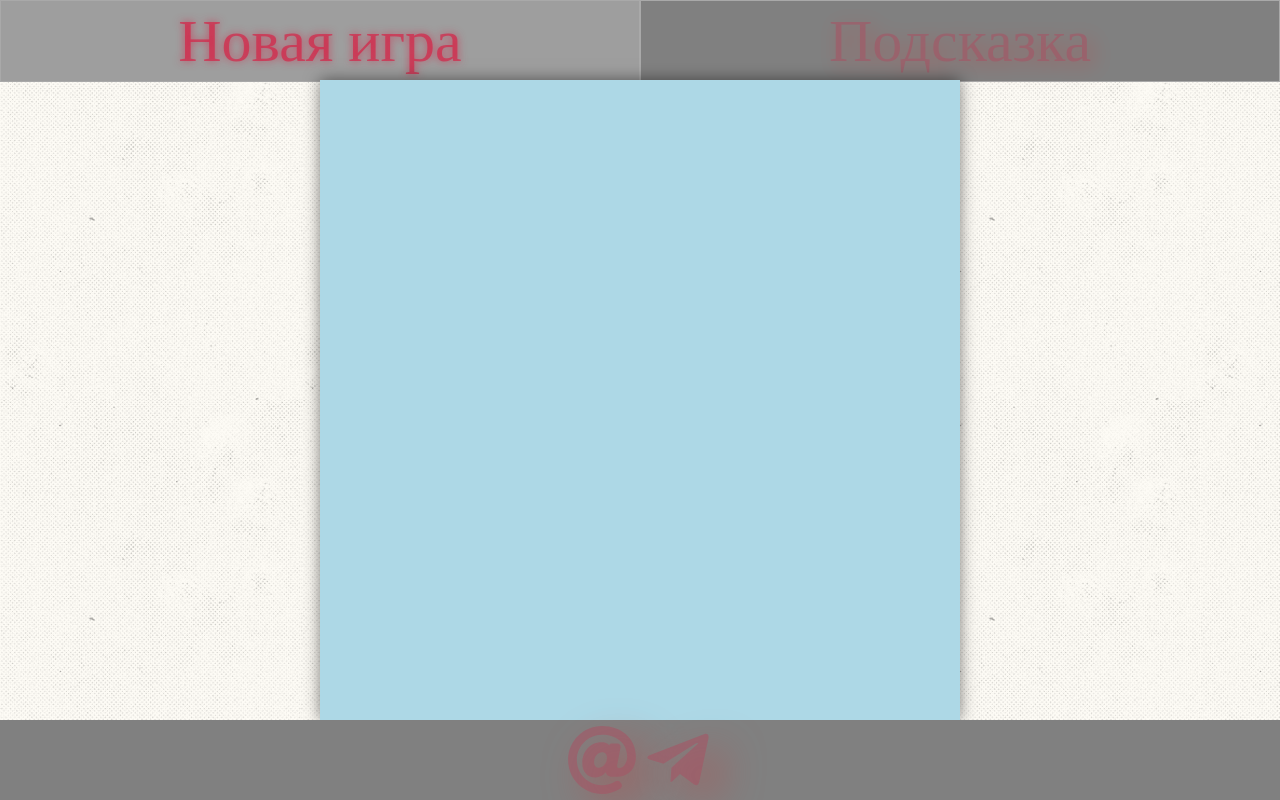
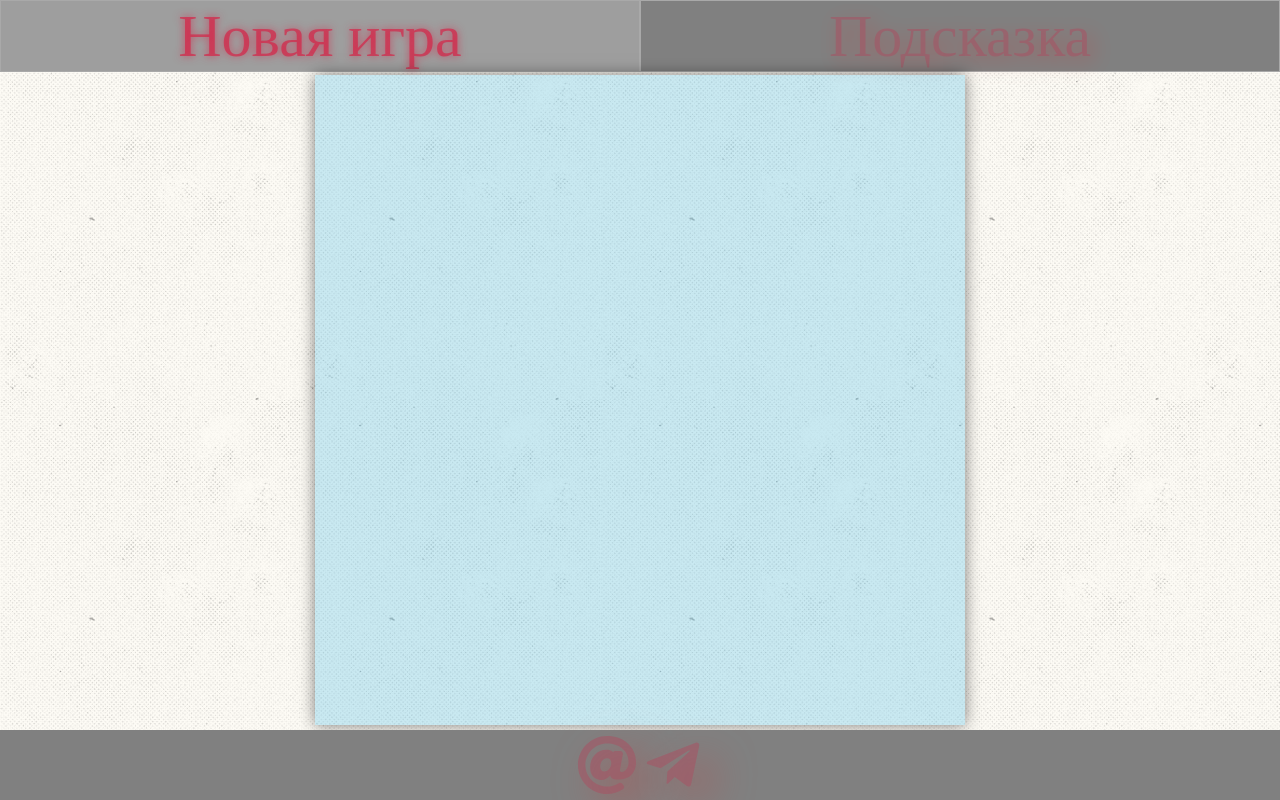
Before and after one commit to krash1408/memory-pair-game, a plain HTML site: page index.html in a window 1280 px wide. Drawn offline with Linux system fonts and the light colour scheme.

Commit message:
fix style.css

```diff
--- a/css/style.css
+++ b/css/style.css
@@ -7,8 +7,9 @@ body {
     font-size: 1.6rem;
     background-image: url('../img/bg.png');
     background-repeat: repeat;
-    width: 100vw;
-    height: 100vh;
+}
+* {
+  box-sizing: border-box;
 }
 .main-navigation {
     width: 100%;
@@ -18,13 +19,12 @@ body {
     padding: 0;
     list-style-type: none;
     display: flex;
-    justify-content: center;
     background-color: rgb(128, 128, 128);
 }
 .main-navigation__item {
     margin: 0;
     padding: 0;
-    line-height: 8rem;
+    line-height: 7rem;
     flex: 1 1 20rem;
     text-align: center;
     font-size: 6rem;
@@ -50,21 +50,24 @@ body {
     transform: translate(-50%, -50%);
 }
 .game-field__wrapper {
-    width: 64rem;
-    height: 64rem;
-    background-color: rgb(173, 216, 230);
+    /* высота игрового поля равна высоте экрана минус нав.меню и футер */
+    width: calc(100vh - 15rem);
+    height: calc(100vh - 15rem);
+    padding: .2rem;
+    background-color: rgba(101, 197, 230, 0.342);
     box-shadow: 0 0 15px rgba(0, 0, 0, 0.5);
     display: flex;
     flex-flow: row wrap;
-    align-items: flex-start;
-    align-content: flex-start;
+    justify-content: space-around;
+    align-items: center;
+    align-content: space-around;
 }
 .card {
     position: relative;
-    width: 15rem;
-    height: 15rem;
-    border-radius: .5rem;
-    margin: .5rem;
+    width: calc(100%/4 - .5rem);
+    height: calc(100%/4 - .5rem);
+    margin: .1rem;
+    border-radius: .3rem;
     perspective: 100rem;
     cursor: pointer;
     will-change: opacity;
@@ -127,12 +130,12 @@ body {
     position: fixed;
     width: 100%;
     bottom: 0;
-    height: 8rem;
+    height: 7rem;
     background-color: rgb(128, 128, 128);
 }
 .footer__contacts {
-    width: 7rem;
-    height: 7rem;
+    width: 6rem;
+    height: 6rem;
     margin: auto .3rem;
     filter: drop-shadow(1.6rem 1.6rem 2rem rgba(255, 0, 0, 1)) invert(30%);
 }
@@ -140,8 +143,8 @@ body {
     filter: drop-shadow(0 0 .4rem rgba(220, 20, 60, 1));
 }
 .svg-inline--fa {
-    width: 7rem;
-    height: 7rem;
+    width: 6rem;
+    height: 6rem;
 }
 @media (max-width: 720px) {
     .main-navigation__item {
```
